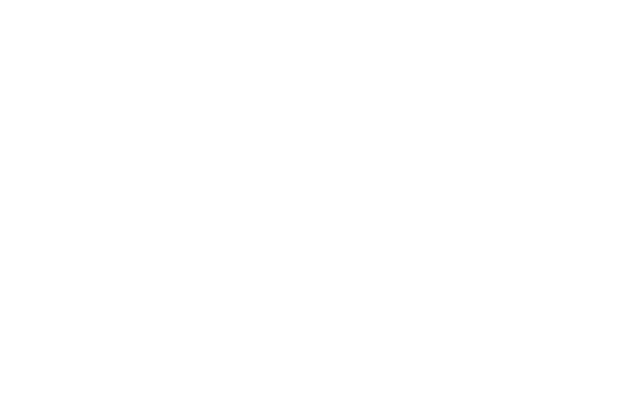
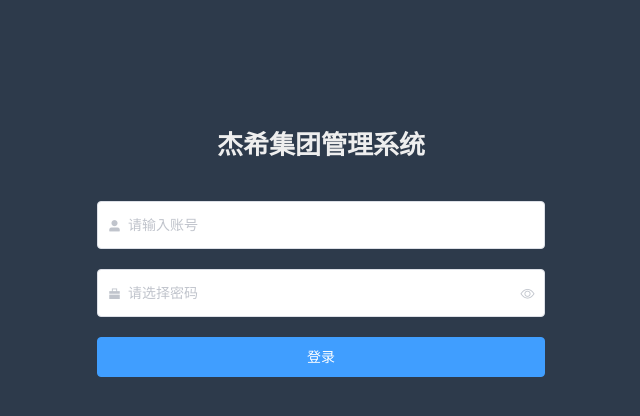
Before and after one commit to jakeliyw/jesse-admin, a Vue app: page / in a window 1280 px wide. Shown: the top 416 px of the page, without its empty margins (319-959 px from the left). Built offline with nearby package versions, Linux system fonts and the light colour scheme.

Commit message:
'登录模块样式'

```diff
--- a/src/App.vue
+++ b/src/App.vue
@@ -12,12 +12,11 @@
 </script>
 
 <style>
-#app {
-  font-family: 'Avenir', Helvetica, Arial, sans-serif;
-  -webkit-font-smoothing: antialiased;
-  -moz-osx-font-smoothing: grayscale;
-  text-align: center;
-  color: #2c3e50;
-  margin-top: 60px;
+body {
+  margin: 0;
+  padding: 0;
+}
+#app{
+  height: 100%;
 }
 </style>
--- a/src/router/index.js
+++ b/src/router/index.js
@@ -7,6 +7,11 @@
 const routes = [
   {
     path: '/',
+    name: 'login',
+    component: () => import('@/views/Login')
+  },
+  {
+    path: '/home',
     name: 'Home',
     component: Home
   }
--- a/src/views/Home.vue
+++ b/src/views/Home.vue
@@ -1,6 +1,5 @@
 <template>
   <div class="home">
-
   </div>
 </template>
 
@@ -12,5 +11,4 @@
 </script>
 
 <style lang="scss" scoped>
-
 </style>
--- a/src/views/Login/index.vue
+++ b/src/views/Login/index.vue
@@ -1,15 +1,93 @@
 <template>
-  <div>
-
+  <div class="login-container">
+    <div class="login-form">
+      <span class="logo">杰希集团管理系统</span>
+      <el-form ref="form" label-width="80px" class="form-content">
+        <el-input class="input-style" placeholder="请输入账号" v-model="username">
+          <i slot="prefix" class="el-input__icon el-icon-user-solid"></i>
+        </el-input>
+        <el-input class="input-style" placeholder="请选择密码" :type="passWord" v-model="password">
+          <i slot="prefix" class="el-input__icon el-icon-s-cooperation"></i>
+          <i slot="suffix" :class="icon" @click="showPass"></i>
+        </el-input>
+        <el-button type="primary" class="btn-login">登录</el-button>
+      </el-form>
+    </div>
   </div>
 </template>
 
 <script>
 export default {
-name: "index.vue"
+  name: 'login',
+  data () {
+    return {
+      username: '',
+      password: '',
+      // 用于更换Input中的图标
+      icon: 'el-input__icon el-icon-view',
+      passWord: 'password'
+    }
+  },
+  methods: {
+    showPass () {
+      if (this.passWord === 'text') {
+        this.passWord = 'password'
+        // 更换图标
+        this.icon = 'el-input__icon el-icon-view'
+      } else {
+        this.passWord = 'text'
+        this.icon = 'el-input__icon el-icon-loading'
+      }
+    }
+  }
 }
 </script>
 
-<style scoped>
+<style scoped lang="scss">
+.login-container {
+  min-height: 100vh;
+  width: 100%;
+  background-color: #2d3a4b;
+  overflow: hidden;
+  display: flex;
+  justify-content: center;
 
+  .login-form {
+    width: 520px;
+    height: 500px;
+    display: flex;
+    justify-content: center;
+    align-items: center;
+    flex-direction: column;
+  }
+
+  .logo {
+    font-size: 26px;
+    color: #eee;
+    margin: 0px auto 40px auto;
+    text-align: center;
+    font-weight: bold;
+  }
+
+  .form-content {
+    display: flex;
+    flex-direction: column;
+    justify-content: center;
+  }
+
+  .input-style ::v-deep .el-input__inner {
+    height: 48px;
+    width: 448px;
+    margin-bottom: 20px;
+  }
+
+  .el-input__icon {
+    height: 48px;
+    line-height: 48px;
+  }
+
+  .btn-login {
+    width: 448px;
+  }
+}
 </style>
```
Also changed, not shown: src/assets/logo.png (deleted).
